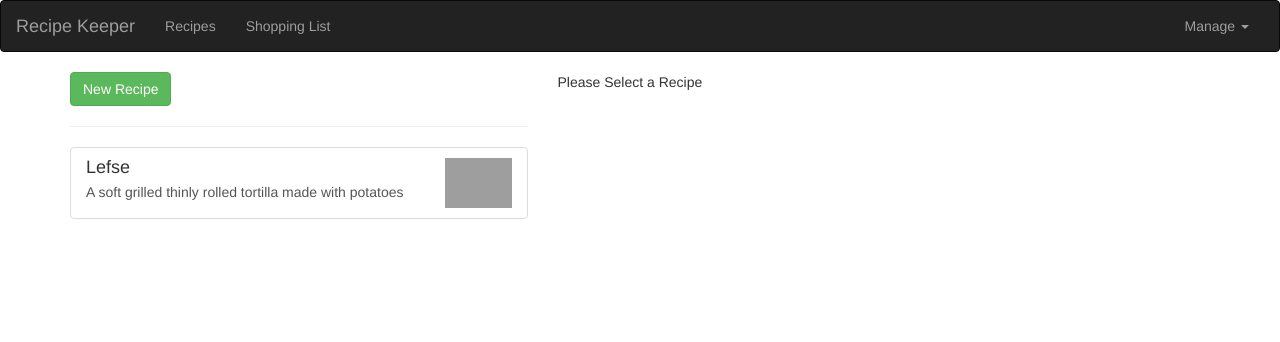
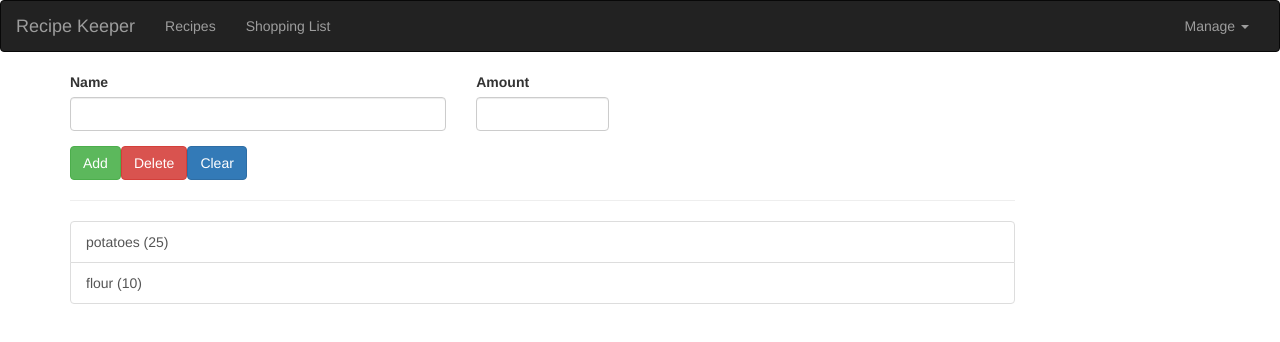
Before and after one commit to juliezimmer/recipe-shopping-list-app, an Angular app: page /shopping-list in a window 1280 px wide. Shown: the top 342 px of the page. Built offline with nearby package versions, Linux system fonts and the light colour scheme; grey boxes are pictures that could not be loaded.

Commit message:
set up main navigation routes for the app.

```diff
--- /dev/null
+++ b/src/app/app-routing.module.ts
@@ -0,0 +1,18 @@
+import { NgModule } from "@angular/core";
+import { Routes, RouterModule } from '@angular/router';
+
+import { RecipesComponent } from './recipes/recipes.component';
+import { ShoppingListComponent } from './shopping-list/shopping-list.component';
+
+const appRoutes: Routes = [
+   // the path that is reached when the app is loaded for the first time
+   { path:'', redirectTo: '/recipes', pathMatch: 'full'},
+   { path: 'recipes', component: RecipesComponent },
+   { path: 'shopping-list', component: ShoppingListComponent }
+];
+@NgModule({
+   imports: [RouterModule.forRoot(appRoutes)],
+   // exports the configured Router
+   exports: [RouterModule]
+})
+export class AppRoutingModule {}
--- a/src/app/app.component.html
+++ b/src/app/app.component.html
@@ -3,9 +3,7 @@
 <div class="container">
    <div class="row">
       <div class="col-md-12">
-         <!-- the ngIf statements determine which of the links is displayed -->
-         <app-recipes *ngIf="loadedLink === 'recipe'"> </app-recipes>
-         <app-shopping-list *ngIf="loadedLink !== 'recipe'"> </app-shopping-list>
+         <router-outlet></router-outlet>
       </div>
    </div>
 </div>
--- a/src/app/app.module.ts
+++ b/src/app/app.module.ts
@@ -13,6 +13,7 @@
 import { ShoppingEditComponent } from './shopping-list/shopping-edit/shopping-edit.component'
 import { DropdownDirective} from './shared/dropdown.directive';
 import { ShoppingListService } from './shopping-list/shopping-list.service';
+import { AppRoutingModule } from './app-routing.module';
 
 @NgModule({
   declarations: [
@@ -30,7 +31,8 @@
   imports: [
     BrowserModule,
     FormsModule,
-    HttpModule
+    HttpModule,
+    AppRoutingModule
   ],
   providers: [ShoppingListService],
   bootstrap: [AppComponent]
```
